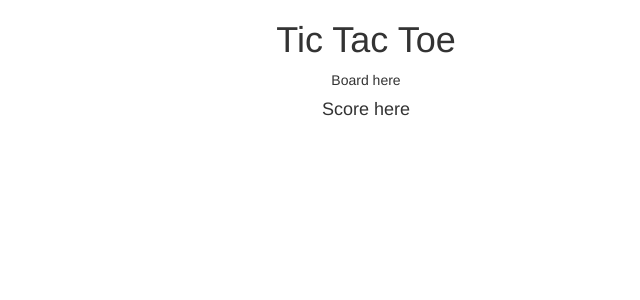
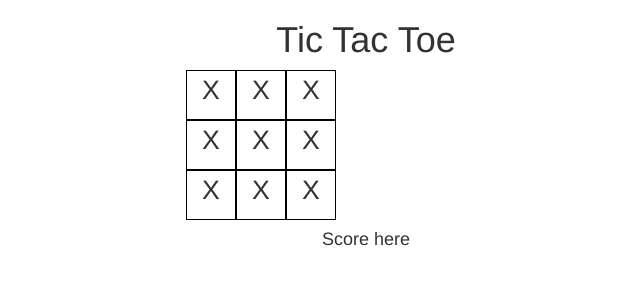
Before and after one commit to goformarty/Angular-tic-tac-toe, an Angular app: page / in a window 1280 px wide. Shown: the top 300 px of the page, without its empty margins (274-914 px from the left). Built offline with nearby package versions, Linux system fonts and the light colour scheme.

Commit message:
board initialised

```diff
--- a/src/app/app.component.css
+++ b/src/app/app.component.css
@@ -0,0 +1,14 @@
+td
+{
+    width:50px;
+    height:50px;
+    border: solid 1px black;
+    text-align:center;
+    font-size:20pt;
+}
+
+td:hover
+{
+    background-color: #dbdbdb;
+    cursor:pointer;
+}
--- a/src/app/app.component.html
+++ b/src/app/app.component.html
@@ -6,7 +6,21 @@
    <div class="row justify-content-md-center text-center">
      <div class="col-md-4 col-md-offset-4">
        <!-- <h4>Game Board here</h4> -->
-       Board here
+       <tr>
+         <td>X</td>
+         <td>X</td>
+         <td>X</td>
+       </tr>
+       <tr>
+         <td>X</td>
+         <td>X</td>
+         <td>X</td>
+       </tr>
+       <tr>
+         <td>X</td>
+         <td>X</td>
+         <td>X</td>
+       </tr>
      </div>
    </div>
    <div class="row text-center">
--- a/src/app/app.component.ts
+++ b/src/app/app.component.ts
@@ -1,4 +1,4 @@
-import { Component } from '@angular/core';
+import { Component, OnInit } from '@angular/core';
 
 @Component({
   selector: 'app-root',
@@ -7,4 +7,13 @@ import { Component } from '@angular/core';
 })
 export class AppComponent {
   title = 'Tic Tac Toe';
+  constructor(){}
+
+  onInit(){
+    this.startNewGame();
+  }
+
+ startNewGame() {
+
+ }
 }
```
Also changed, not shown: src/styles.css (line endings or trailing spaces).
